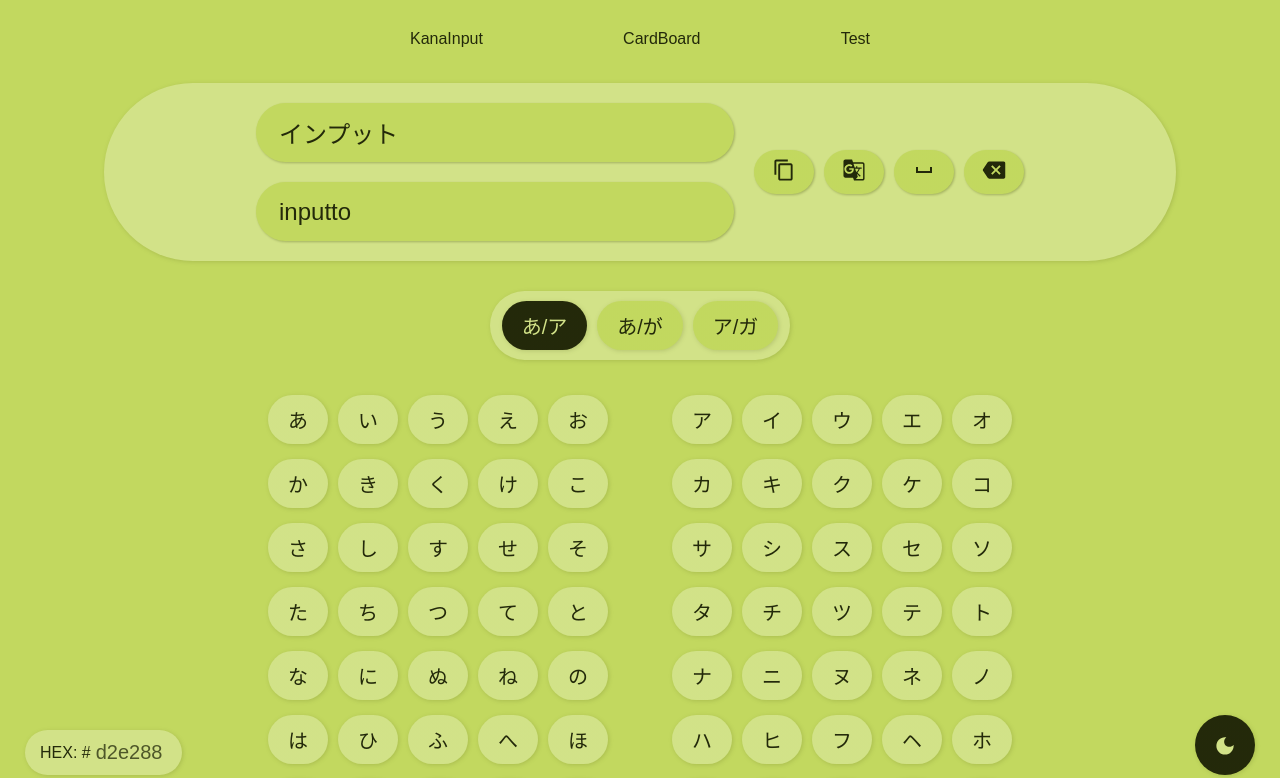
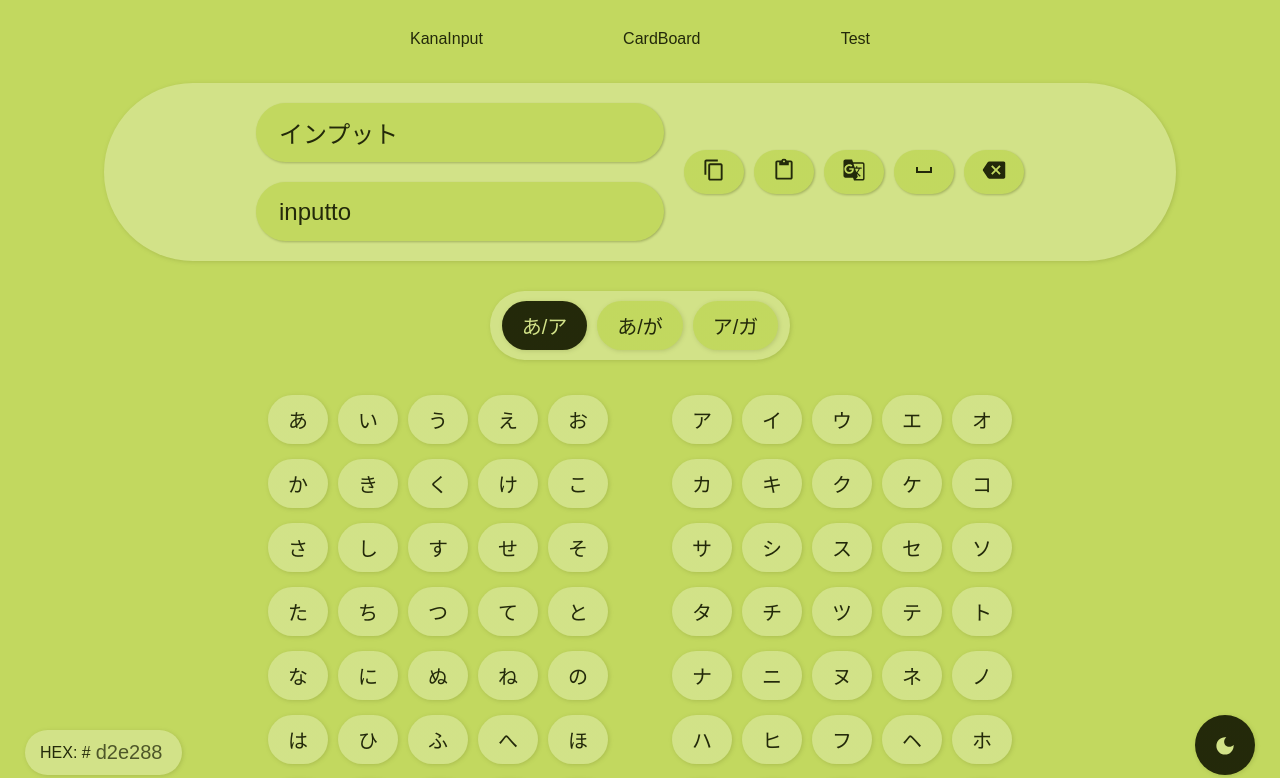
Before and after one commit to zhy-shen/kanakata, a React app: page / in a window 1280 px wide. Shown: the top 778 px of the page. Built offline with nearby package versions, Linux system fonts and the light colour scheme.

Commit message:
add read from clipboard

```diff
--- a/src/KanaInput/InputBox.js
+++ b/src/KanaInput/InputBox.js
@@ -112,6 +112,7 @@ function InputBox( {
       </div>
       <div className="control-box">
         <Button key="copy" text={text} setText={setText} char="Copy" display={svgs.copy}/>
+        <Button key="paste" text={text} setText={setText} char="Paste" display={svgs.paste}/>
         <Button key="translate" text={text} setText={setText} char="Translate" display={svgs.translate}/>
         <Button key="space" text={text} setText={setText} char="Space" display={svgs.space}/>
         <Button key="delete" text={text} setText={setText} char="Del" display={svgs.backspace}/>
--- a/src/common/Button.js
+++ b/src/common/Button.js
@@ -16,6 +16,7 @@ function Button({
     "Space",
     "Del",
     "Copy",
+    "Paste",
     "Mode",
     "Translate"
   ]
@@ -45,6 +46,10 @@ function Button({
       navigator.clipboard.writeText(text);
     }
 
+    else if (spChar === "Paste") {
+      navigator.clipboard.readText().then((clipText) => setText(clipText));
+    }
+
     else if (spChar === "Mode") {
     }
 
--- a/src/common/svgs.js
+++ b/src/common/svgs.js
@@ -4,6 +4,11 @@ const copy =
   <svg className="icon copy" focusable="false" aria-hidden="true" viewBox="0 0 24 24" data-testid="ContentCopyIcon">
     <path d="M16 1H4c-1.1 0-2 .9-2 2v14h2V3h12V1zm3 4H8c-1.1 0-2 .9-2 2v14c0 1.1.9 2 2 2h11c1.1 0 2-.9 2-2V7c0-1.1-.9-2-2-2zm0 16H8V7h11v14z" fill="var(--button-text-color)"></path>
   </svg>;
+
+const paste =
+  <svg className="icon clipboard" focusable="false" aria-hidden="true" viewBox="0 0 24 24" data-testid="ContentPasteIcon">
+    <path d="M19 2h-4.18C14.4.84 13.3 0 12 0c-1.3 0-2.4.84-2.82 2H5c-1.1 0-2 .9-2 2v16c0 1.1.9 2 2 2h14c1.1 0 2-.9 2-2V4c0-1.1-.9-2-2-2zm-7 0c.55 0 1 .45 1 1s-.45 1-1 1-1-.45-1-1 .45-1 1-1zm7 18H5V4h2v3h10V4h2v16z" fill="var(--button-text-color)"></path>
+  </svg>
 
 const space =
   <svg className="icon space" focusable="false" aria-hidden="true" viewBox="0 0 24 24" data-testid="SpaceBarIcon">
@@ -42,6 +47,7 @@ const translate =
 
 const svgs = {
   copy: copy,
+  paste: paste,
   space: space,
   backspace: backspace,
   modeSun: sun,
```
Also changed, not shown: 1 other file (tests, documents, lock files or other folders).
